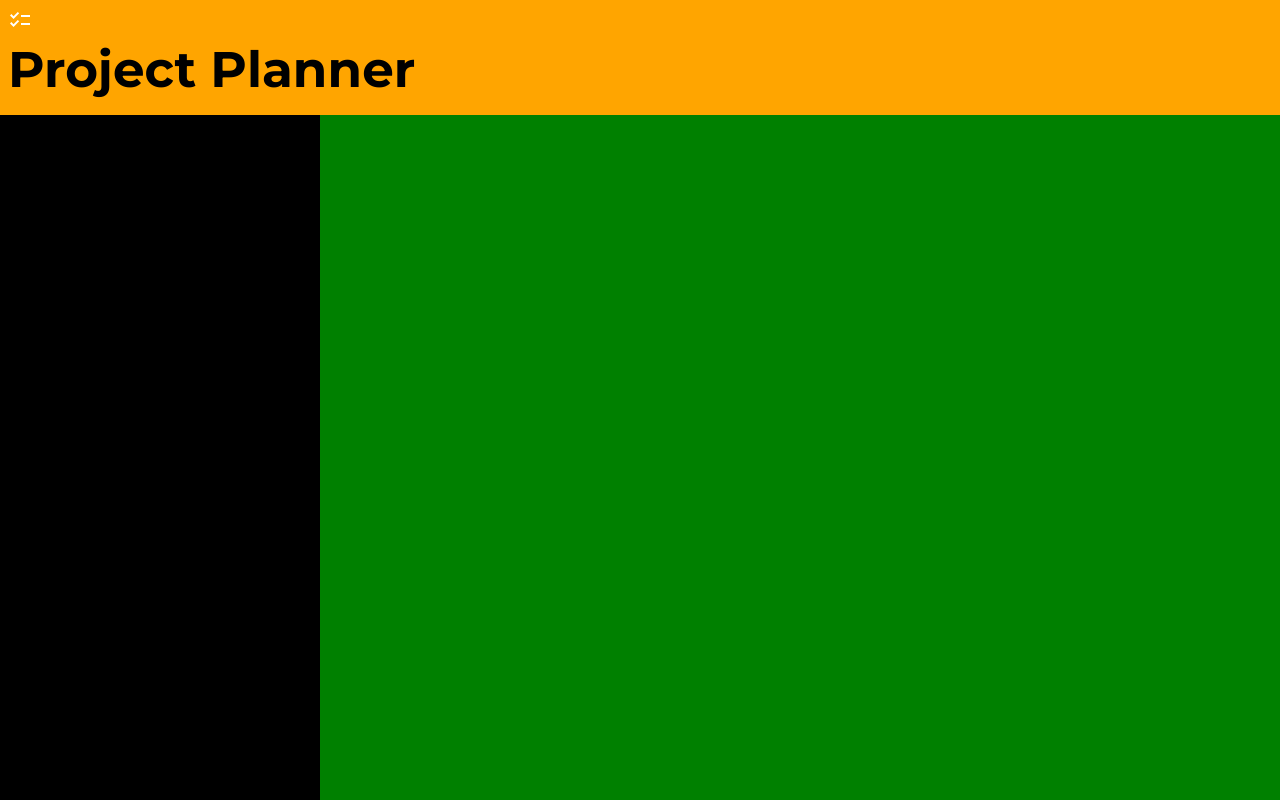
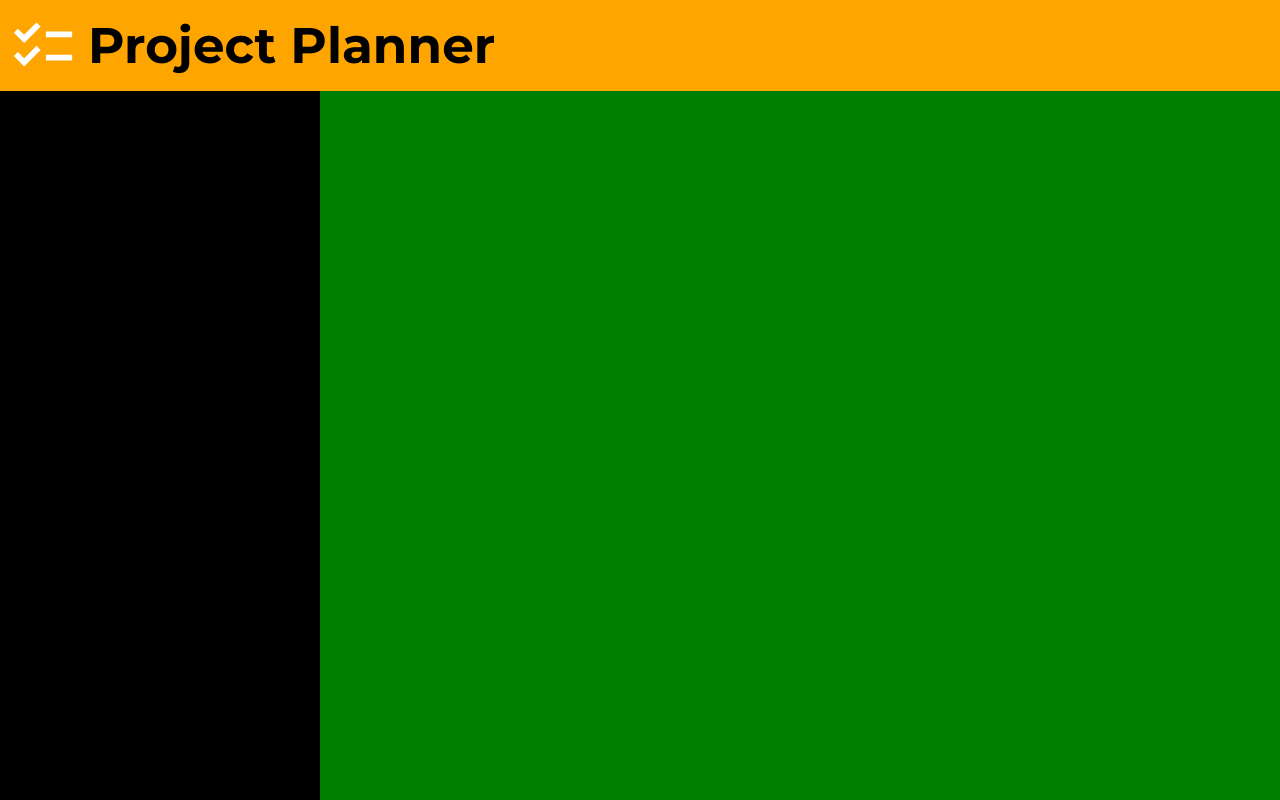
Before and after one commit to AndrewAttemptsCode/odin-todo-list, a website built with webpack: page src/index.html in a window 1280 px wide. Built offline with nearby package versions, Linux system fonts and the light colour scheme.

Commit message:
Add header logo container styling

```diff
--- a/src/style.css
+++ b/src/style.css
@@ -64,6 +64,18 @@ p, h1, h2, h3, h4, h5, h6 {
 
 /* Header Section */
 
+.logo-container {
+    display: flex;
+    justify-content: flex-start;
+    align-items: center;
+    gap: 10px;
+}
+
+.logo-image {
+    width: 70px;
+    height: auto;
+}
+
 .logo-text {
     font-family: "Montserrat";
     font-size: 50px;
```
